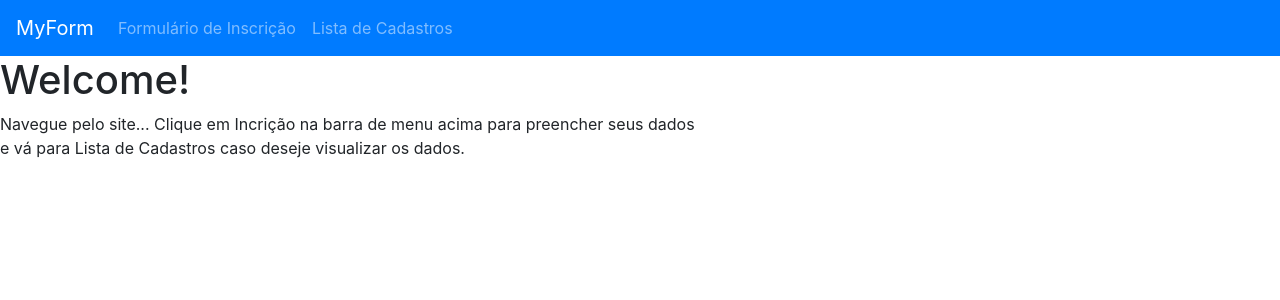
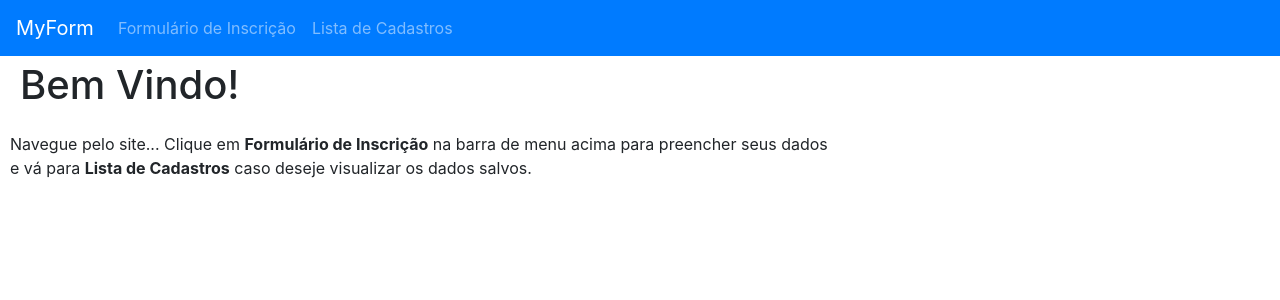
Before and after one commit to Cleysond10/Form-React, a React (Create React App) app: page / in a window 1280 px wide. Shown: the top 300 px of the page. Built offline with nearby package versions, Linux system fonts and the light colour scheme.

Commit message:
added more .css files

```diff
--- a/src/components/Form/index.jsx
+++ b/src/components/Form/index.jsx
@@ -11,19 +11,19 @@ export default function index() {
         <Col>
           <Form.Group controlId="formBasicName">
             <Form.Label><b>Nome:</b></Form.Label>
-            <Form.Control type="name" placeholder="Nome Completo" />
+            <Form.Control required type="name" placeholder="Nome Completo" />
             <Form.Text className="text-muted" />
           </Form.Group>
 
           <Form.Group controlId="formBasicEmail">
             <Form.Label><b>E-mail:</b></Form.Label>
-            <Form.Control type="email" placeholder="nome.completo@gmail.com" />
+            <Form.Control required type="email" placeholder="nome.completo@gmail.com" />
             <Form.Text className="text-muted" />
           </Form.Group>
 
           <Form.Group controlId="formBasicPassword">
             <Form.Label><b>Senha:</b></Form.Label>
-            <Form.Control type="password" placeholder=". . . . ." />
+            <Form.Control required type="password" placeholder=". . . . ." />
           </Form.Group>
           <Form.Group controlId="formBasicCheckbox">
             <Form.Check type="checkbox" label="Lembre-me" />
--- /dev/null
+++ b/src/components/Table/Table.css
@@ -0,0 +1,3 @@
+.table{
+    margin: 20px;
+}
--- a/src/components/Table/index.jsx
+++ b/src/components/Table/index.jsx
@@ -1,9 +1,10 @@
 import React from 'react';
 import { Table } from 'react-bootstrap';
+import './Table.css';
 
 export default function index() {
   return (
-    <Table striped bordered hover size="sm">
+    <Table className="table" striped bordered hover size="sm">
       <thead>
         <tr>
           <th>#</th>
--- /dev/null
+++ b/src/pages/Home/Home.css
@@ -0,0 +1,8 @@
+h1{
+    margin: 15px;
+    padding: 5px;
+}
+
+.p{
+    padding: 10px;
+}
--- a/src/pages/Home/index.jsx
+++ b/src/pages/Home/index.jsx
@@ -1,16 +1,25 @@
 import React from 'react';
+import './Home.css';
 
 export default function index() {
   return (
-    <div>
-      <h1>
-        Welcome!
+    <div className="div">
+      <h1 className="h1">
+        Bem Vindo!
       </h1>
-      <p>
+      <p className="p">
         {' '}
-        Navegue pelo site... Clique em Incrição na barra de menu acima para preencher seus dados
+        Navegue pelo site... Clique em
+        {' '}
+        <b>Formulário de Inscrição</b>
+        {' '}
+        na barra de menu acima para preencher seus dados
         <br />
-        e vá para Lista de Cadastros caso deseje visualizar os dados.
+        e vá para
+        {' '}
+        <b>Lista de Cadastros</b>
+        {' '}
+        caso deseje visualizar os dados salvos.
       </p>
     </div>
   );
```
